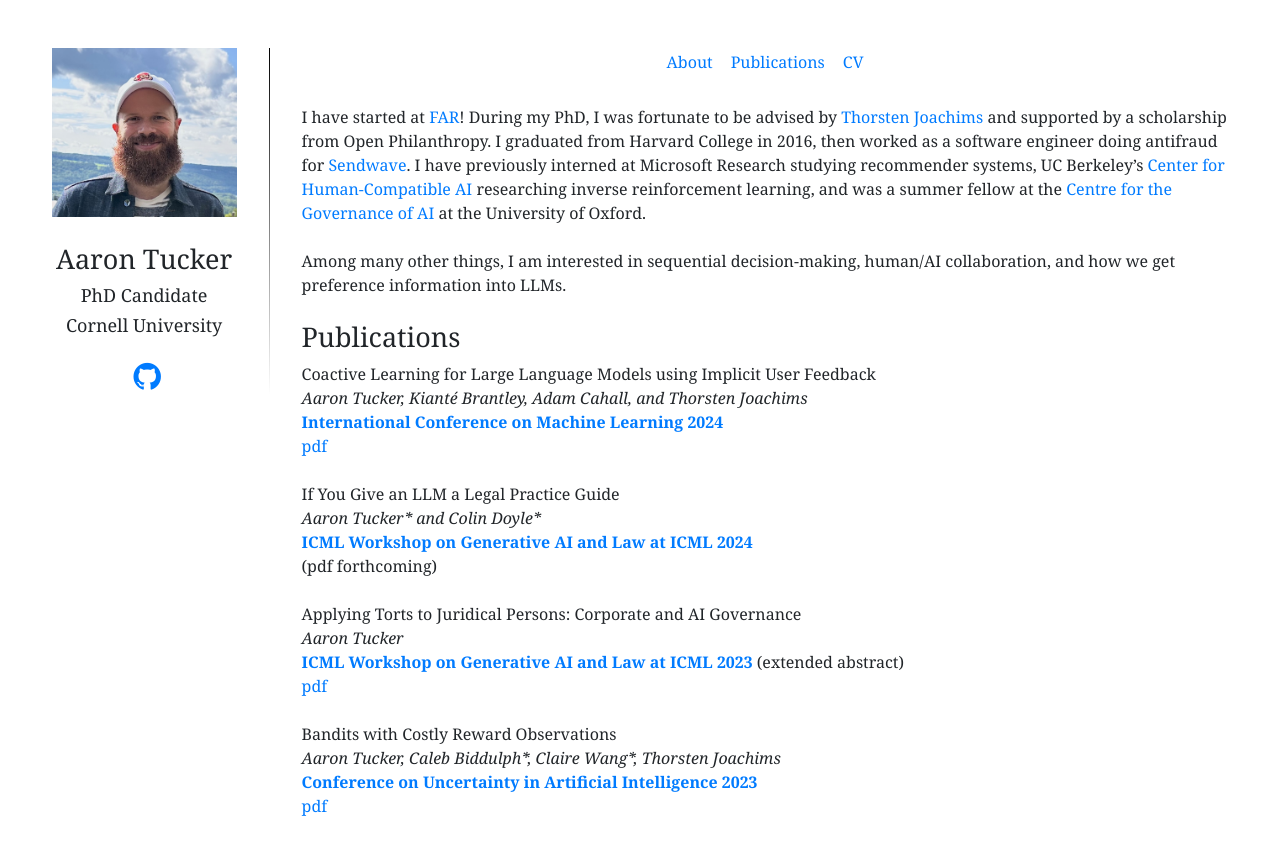
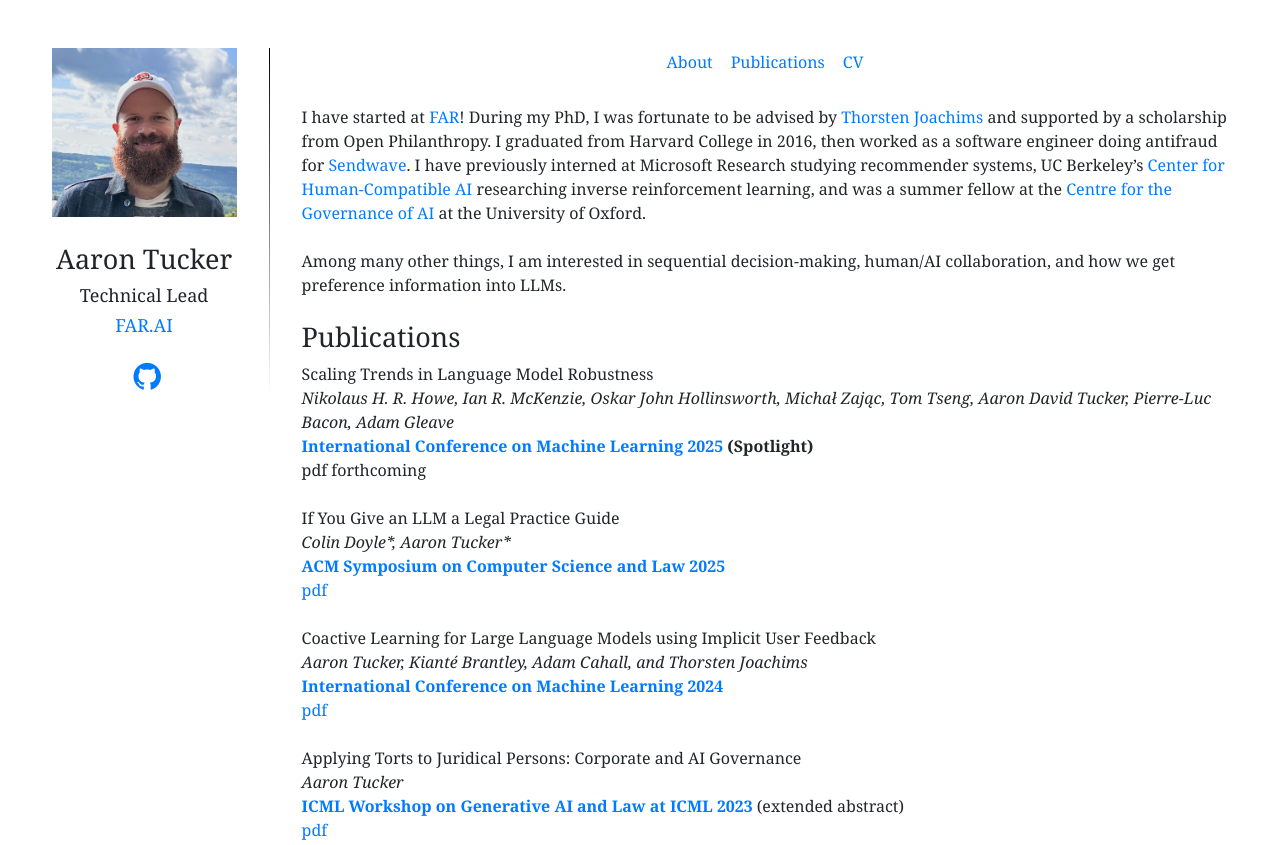
Before and after one commit to atucker/atucker.github.io, a plain HTML site: page index.html in a window 1280 px wide. Shown: the top 845 px of the page. Drawn offline with nearby package versions, Linux system fonts and the light colour scheme; some icons are missing.

Commit message:
add scaling trends and if you give an LLM a legal practice guide, update to be not at Cornell any more

```diff
--- a/index.html
+++ b/index.html
@@ -39,8 +39,8 @@
                     <center>
                         <img src="aaron.jpg" class="head"/>
                         <h4>Aaron Tucker</h4>
-                        <h6>PhD Candidate</h6>
-                        <h6>Cornell University</h6>
+                        <h6>Technical Lead</h6>
+                        <h6><a href="https://far.ai/">FAR.AI</a></h6>
                         <div id="social">
                             <a href="https://scholar.google.com/citations?user=2HUwRZsAAAAJ&amp;hl=en&amp;oi=sra" title="Google Scholar"><i class="ai ai-google-scholar ai-2x"></i></a>
                             <a href="https://github.com/atucker" title="Github"><i class="fa fa-github fa-2x"></i></a></div>
@@ -69,21 +69,37 @@
                         <br/>
                         <h4><a id="publications"></a>Publications</h4>
             <div class="publication">
+                Scaling Trends in Language Model Robustness<br/>
+                <i>Nikolaus H. R. Howe, Ian R. McKenzie, Oskar John Hollinsworth, Michał Zając, Tom Tseng, Aaron David Tucker, Pierre-Luc Bacon, Adam Gleave</i><br/>
+                <b><a href="https://icml.cc/">International Conference on Machine Learning 2025</a> (Spotlight)</b><br />
+                pdf forthcoming<br/>
+                <br/>
+                <div style="white-space:pre-line"></div>
+            </div>
+            <div class="publication">
+                If You Give an LLM a Legal Practice Guide<br/>
+                <i>Colin Doyle*, Aaron Tucker*</i><br/>
+                <b><a href="https://computersciencelaw.org/2025/">ACM Symposium on Computer Science and Law 2025</a></b><br />
+                <a href="https://papers.ssrn.com/sol3/papers.cfm?abstract_id=5030676">pdf</a><br/>
+                <br/>
+                <div style="white-space:pre-line"></div>
+            </div>
+            <div class="publication">
                 Coactive Learning for Large Language Models using Implicit User Feedback<br/>
                 <i>Aaron Tucker, Kianté Brantley, Adam Cahall, and Thorsten Joachims</i><br/>
-                <b><a href="https://icml.cc/virtual/2024/poster/35295">International Conference on Machine Learning 2024</a><!--, <a href="https://dmlr.ai">ICLR Workshop on Data-centric Machine Learning Research 2024</a>--></b><br />
+                <b><a href="https://icml.cc/virtual/2024/poster/35295">International Conference on Machine Learning 2024</a></b><br />
                 <a href="https://proceedings.mlr.press/v235/tucker24a.html">pdf</a><br/>
                 <br/>
                 <div style="white-space:pre-line"></div>
             </div>
-            <div class="publication">
+            <!-- <div class="publication">
                 If You Give an LLM a Legal Practice Guide<br/>
                 <i>Aaron Tucker* and Colin Doyle*</i><br/>
                 <b><a href="https://www.genlaw.org/2024-icml">ICML Workshop on Generative AI and Law at ICML 2024</a></b><br />
                 (pdf forthcoming) <br/>
                 <br/>
                 <div style="white-space:pre-line"></div>
-            </div>
+            </div>  -->
             <div class="publication">
                 Applying Torts to Juridical Persons: Corporate and AI Governance<br/>
                 <i>Aaron Tucker</i><br/>
```
